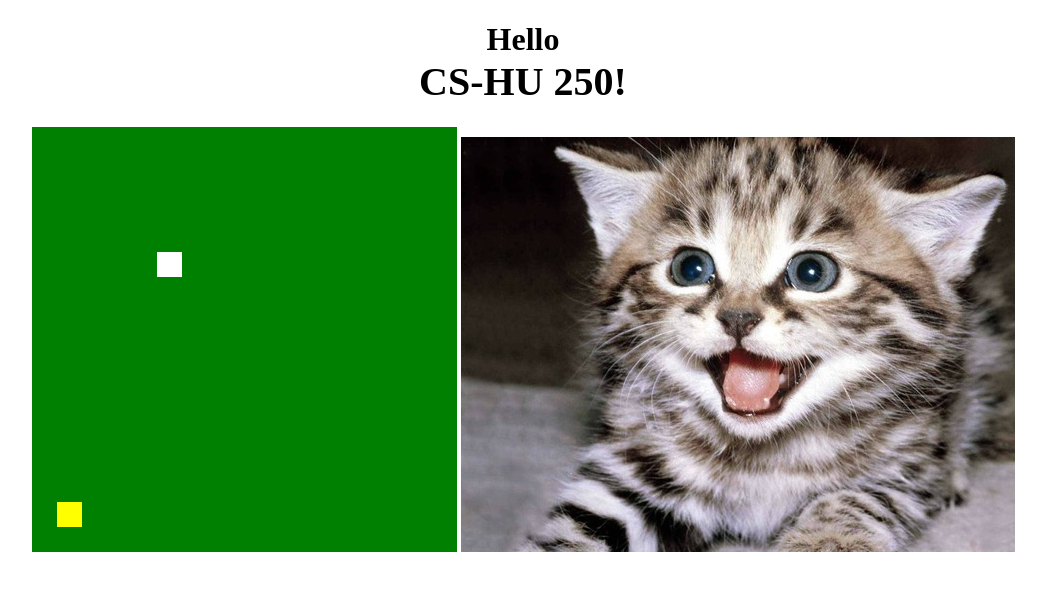
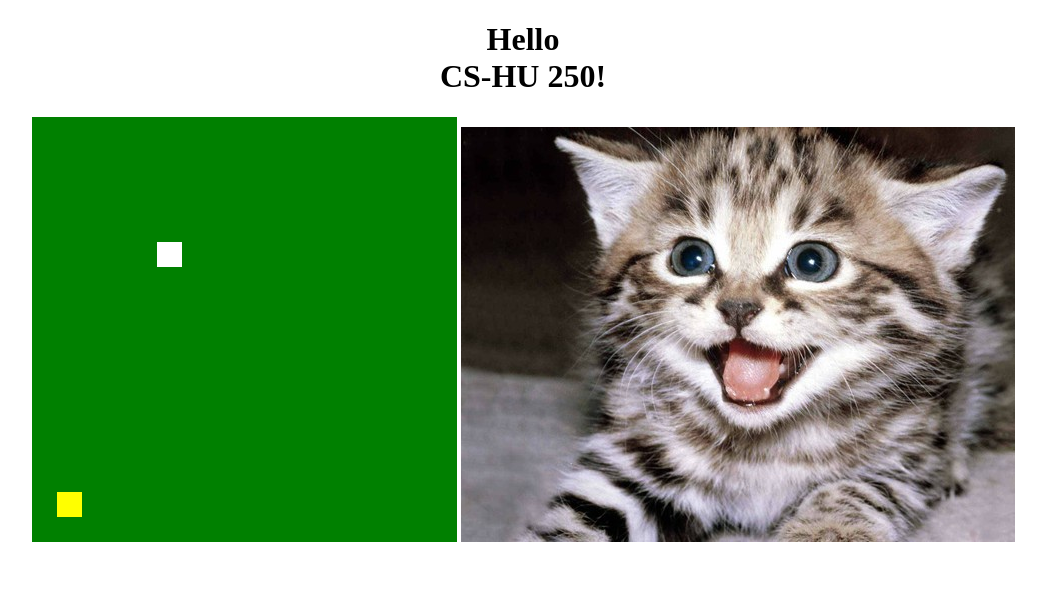
Before and after one commit to AxelMurilllo/hello-world, a plain HTML site: page index.html in a window 1280 px wide. Shown: the whole page, without its empty margins (117-1163 px from the left). Drawn offline with Linux system fonts and the light colour scheme.

Commit message:
Update index.html

```diff
--- a/index.html
+++ b/index.html
@@ -12,7 +12,7 @@
 
 <body>
 	<h1>Hello
-		<div class="geeks">CS-HU 250!</div>
+		<div class="CSTitle">CS-HU 250!</div>
 	</h1>
 	<canvas id="board"></canvas>
 	<img src="cat.png" alt="cat picture">
```
